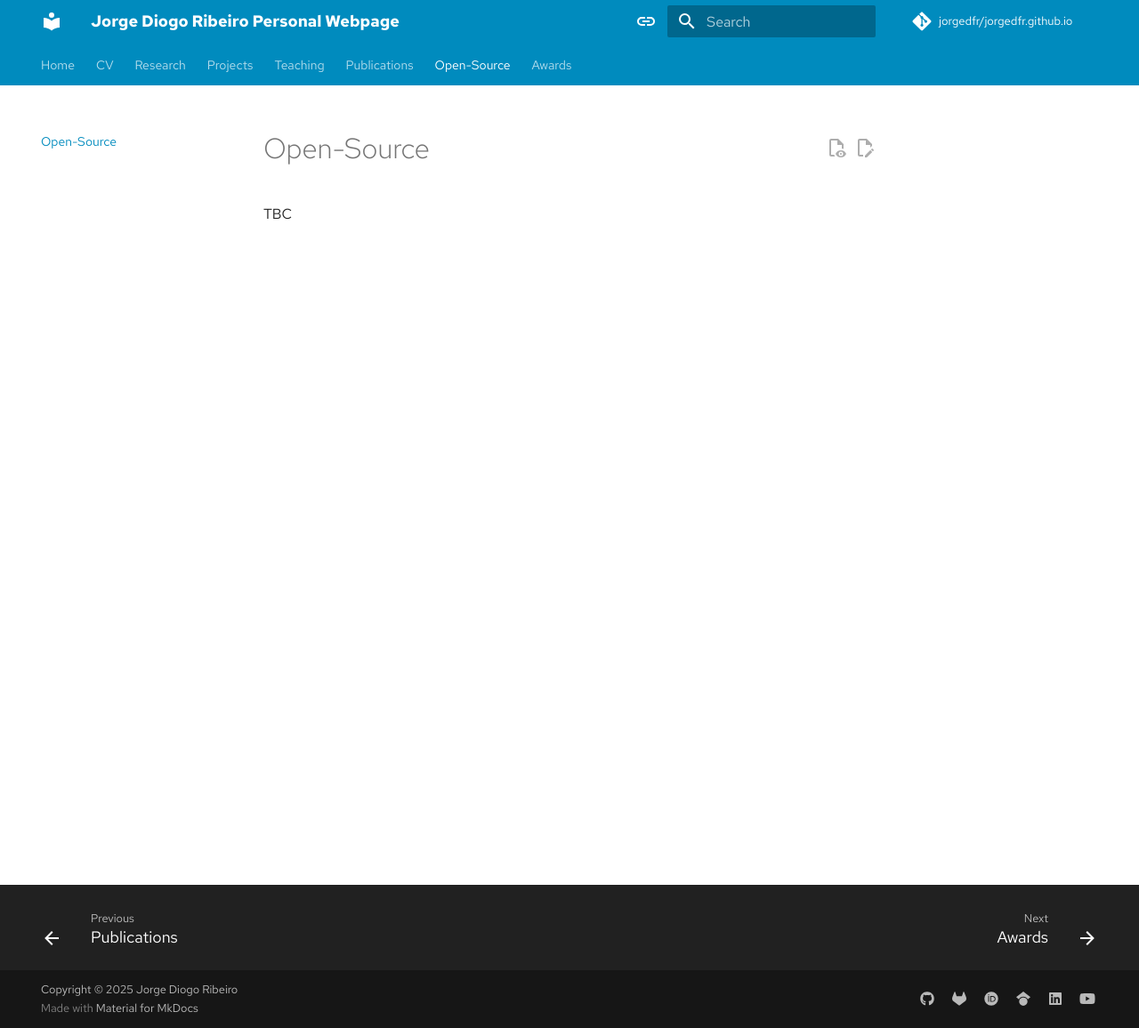
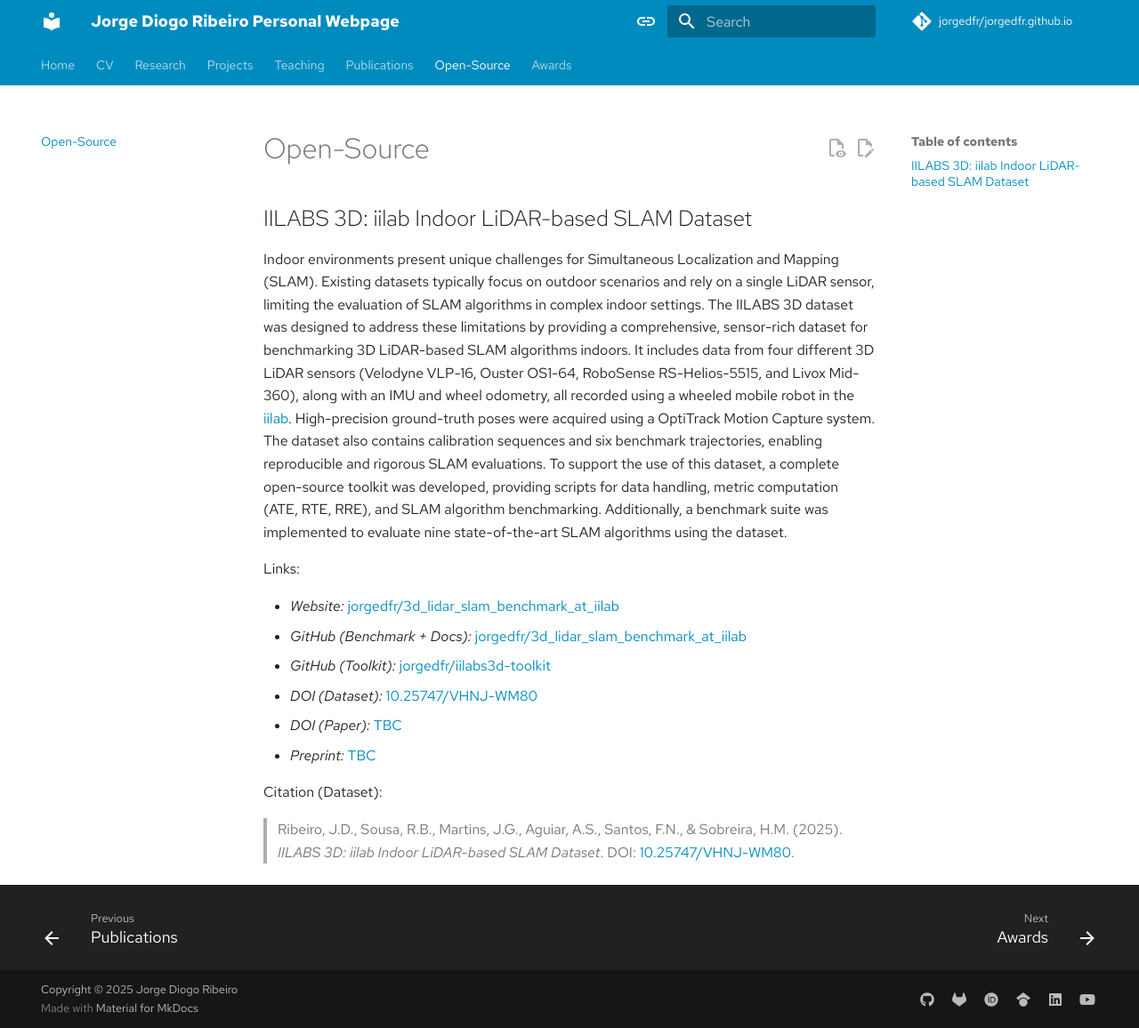
Before and after one commit to JorgeDFR/jorgedfr.github.io, an MkDocs documentation site: the page built from docs/open-source.md, in a window 1280 px wide and 1156 px high. Shown: the whole window at 89% size. Built offline with MkDocs 1.6.1 and Material for MkDocs 9.7.7, drawn with Linux system fonts in a browser that asks for light colours; comment, search, counter and statistics services are not loaded.

Commit message:
Add IILABS 3D Dataset output

```diff
--- a/docs/open-source.md
+++ b/docs/open-source.md
@@ -1,3 +1,43 @@
 # Open-Source
 
-TBC
+## IILABS 3D: iilab Indoor LiDAR-based SLAM Dataset
+
+Indoor environments present unique challenges for Simultaneous Localization and Mapping (SLAM).
+Existing datasets typically focus on outdoor scenarios and rely on a single LiDAR sensor,
+limiting the evaluation of SLAM algorithms in complex indoor settings.
+The IILABS 3D dataset was designed to address these limitations by providing a
+comprehensive, sensor-rich dataset for benchmarking 3D LiDAR-based SLAM algorithms indoors.
+It includes data from four different 3D LiDAR sensors
+(Velodyne VLP-16, Ouster OS1-64, RoboSense RS-Helios-5515, and Livox Mid-360),
+along with an IMU and wheel odometry, all recorded using a wheeled mobile robot in the
+[iilab](https://www.inesctec.pt/en/laboratories/iilab-industry-and-innovation-lab).
+High-precision ground-truth poses were acquired using a OptiTrack Motion Capture system.
+The dataset also contains calibration sequences and six benchmark trajectories,
+enabling reproducible and rigorous SLAM evaluations.
+To support the use of this dataset, a complete open-source toolkit was developed,
+providing scripts for data handling, metric computation (ATE, RTE, RRE), and SLAM algorithm benchmarking.
+Additionally, a benchmark suite was implemented to evaluate nine state-of-the-art SLAM algorithms using the dataset.
+
+Links:
+
+- _Website:_ [jorgedfr/3d\_lidar\_slam\_benchmark\_at\_iilab](https://jorgedfr.github.io/3d_lidar_slam_benchmark_at_iilab)
+- _GitHub (Benchmark + Docs):_ [jorgedfr/3d\_lidar\_slam\_benchmark\_at\_iilab](https://github.com/jorgedfr/3d_lidar_slam_benchmark_at_iilab)
+- _GitHub (Toolkit):_ [jorgedfr/iilabs3d-toolkit](https://github.com/jorgedfr/iilabs3d-toolkit)
+- _DOI (Dataset):_ [10.25747/VHNJ-WM80](https://doi.org/10.25747/VHNJ-WM80)
+- _DOI (Paper):_ [TBC](https://doi.org/TBC)
+- _Preprint:_ [TBC](https://doi.org/TBC)
+
+Citation (Dataset):
+
+> Ribeiro, J.D., Sousa, R.B., Martins, J.G., Aguiar, A.S., Santos, F.N., & Sobreira, H.M.
+> (2025).
+> _IILABS 3D: iilab Indoor LiDAR-based SLAM Dataset_.
+> DOI: [10.25747/VHNJ-WM80](https://doi.org/10.25747/VHNJ-WM80).
+
+<!-- Citation (Paper):
+
+> Ribeiro, J.D., Sousa, R.B., Martins, J.G., Aguiar, A.S., Santos, F.N., & Sobreira, H.M.
+> (2025).
+> _Indoor Benchmark of 3D LiDAR SLAM at iilab – Industry and Innovation Laboratory_.
+> <journal>.
+> DOI: [TBC](https://doi.org/TBC) -->
```
Also changed, not shown: docs/publications.md (+16 -4 lines).
